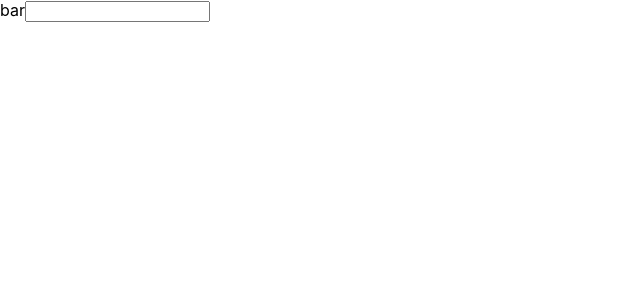
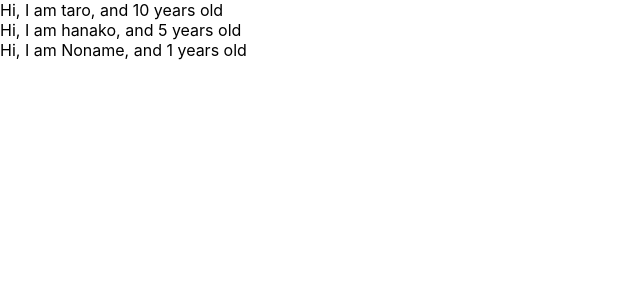
Before and after one commit to Wakasato/udemy_react_redux, a React (Create React App) app: page / in a window 1280 px wide. Shown: the top 300 px of the page, without its empty margins (0-640 px from the left). Built offline with nearby package versions, Linux system fonts and the light colour scheme.

Commit message:
learn props

```diff
--- a/src/App.js
+++ b/src/App.js
@@ -1,14 +1,39 @@
-import React, {Component} from "react";
+import React from "react";
 
-class App extends Component{
-  render(){
-    return(
-      <React.Fragment>
-      <label htmlFor="bar">bar</label>
-         <input type="text" onChange={() => {console.log("i am clicked")}} />
-    </React.Fragment>
-    )
-  }
+// class App extends Component{
+//   render(){
+//     return(
+//       <React.Fragment>
+//       <label htmlFor="bar">bar</label>
+//          <input type="text" onChange={() => {console.log("i am clicked")}} />
+//     </React.Fragment>
+//     )
+//   }
+// }
+
+const App = () => {
+  const profiles = [
+    {name:"taro", age:10},
+    {name:"hanako", age:5},
+    {name:"Noname"},
+  ]
+  return <div>
+       {
+         profiles.map((profile, index) =>{
+           return <User name={profile.name} age={profile.age} key={index}/>
+       })
+      }
+        </div>
+}
+
+
+const User = (props) => {
+  return <div>Hi, I am {props.name}, and {props.age} years old</div>
+}
+
+
+User.defaultProps  = {
+  age:1
 }
 
 export default App;
```
